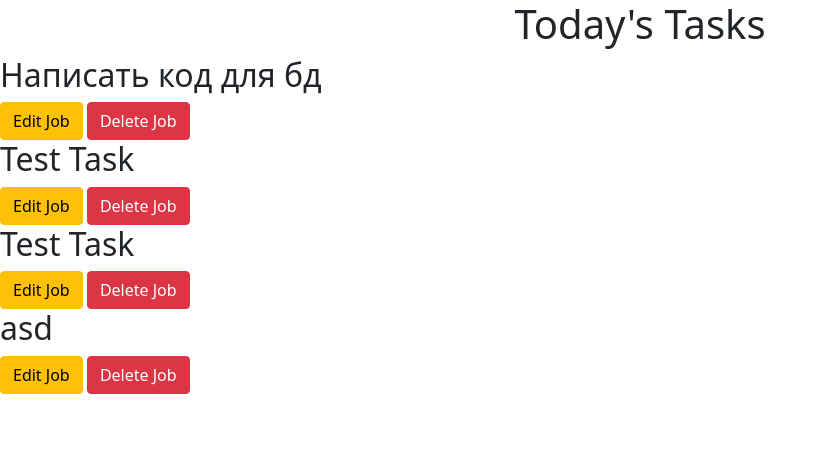
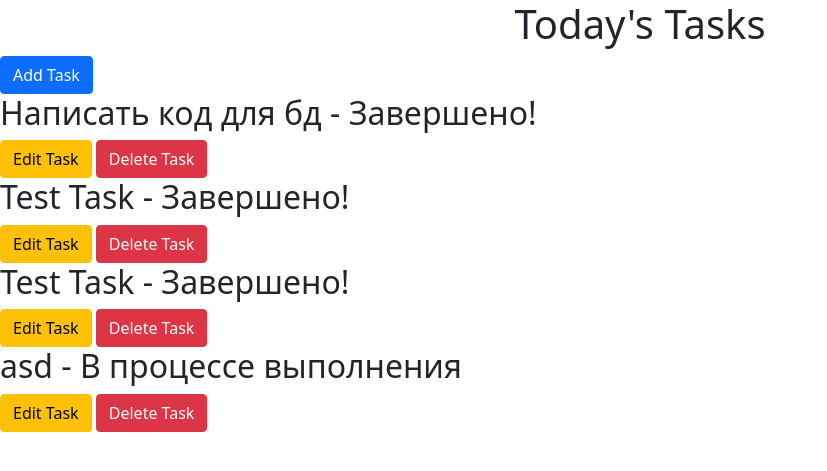
Before and after one commit to dragonfly-d/ToDoList_WEB_Edition, a Flask app: page /tasks in a window 1280 px wide. Shown: the top 471 px of the page, without its empty margins (0-827 px from the left). Run offline with Flask 2, Linux system fonts and the light colour scheme; data comes from the database, SQL or seed files in the repository; both versions use the stored data as it was after the commit.

Commit message:
Добавлена возможность добавлять задачи

```diff
--- a/main.py
+++ b/main.py
@@ -1,9 +1,11 @@
-from flask import Flask, render_template
+from flask import Flask, render_template, redirect
 from data import db_session
 from data.users import User
 from data.tasks import Tasks
+from forms.tasks import TasksForm
 
 app = Flask(__name__)
+app.config['SECRET_KEY'] = 'yandexlyceum_secret_key'
 
 def main():
     db_session.global_init("db/TDLDataBase.db")
@@ -19,7 +21,24 @@ def tasks():
     db_sess = db_session.create_session()
     tasks = db_sess.query(Tasks).all()
 
-    return render_template("index.html", title="Your Current Tasks", tasks=tasks)
+    return render_template("index.html", title="Today's Tasks", tasks=tasks)
+
+@app.route('/add_tasks',  methods=['GET', 'POST'])
+def add_tasks():
+    form = TasksForm()
+
+    if form.validate_on_submit():
+        db_sess = db_session.create_session()
+
+        tasks = Tasks()
+
+        tasks.title = form.title.data
+        tasks.done = form.done.data
+        tasks.user_id = "" # Изменить после добавления функционала с пользователями
+        db_sess.add(tasks)
+        db_sess.commit()
+        return redirect('/tasks')
+    return render_template('add_task.html', title='Adding a task', form=form)
 
 
 if __name__ == '__main__':
--- a/templates/index.html
+++ b/templates/index.html
@@ -2,13 +2,14 @@
 
 {% block content %}
 <h1 style="text-align: center;">Today's Tasks</h1>
+<a href="/add_tasks" class="btn btn-primary">Add Task</a>
 {% for item in tasks %}
 <div style="border-color: red;">
-    <h2>{{ item.title }}</h2>
+    <h2>{{ item.title }} - {% if item.done %} Завершено! {% else %} В процессе выполнения {% endif %}</h2>
 </div>
 <div>
-    <a href="/jobs/{{ item.id }}" class="btn btn-warning">Edit Job</a>
-    <a href="/jobs_delete/{{ item.id }}" class="btn btn-danger">Delete Job</a>
+    <a href="/tasks/{{ item.id }}" class="btn btn-warning">Edit Task</a>
+    <a href="/tasks_delete/{{ item.id }}" class="btn btn-danger">Delete Task</a>
 </div>
 {% endfor %}
 {% endblock %}
```
Also changed, not shown: forms/tasks.py (added, +9 -0 lines), templates/add_task.html (added, +19 -0 lines), db/TDLDataBase.db.
